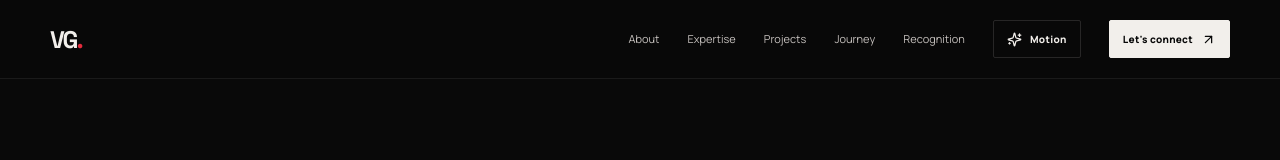
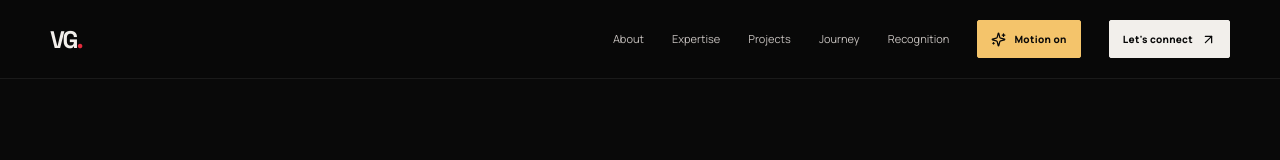
Before and after one commit to vanx-era/vansh-portfolio, a React (Vite) app: page / in a window 1280 px wide. Shown: the top 160 px of the page. Built offline with nearby package versions, Linux system fonts and the light colour scheme.

Commit message:
Make motion control reflect automatic swarm state

```diff
--- a/src/components/Header.jsx
+++ b/src/components/Header.jsx
@@ -1,18 +1,21 @@
-import React, { useState } from "react";
+import React, { useEffect, useState } from "react";
 import { Menu, X, ArrowUpRight, Sparkles } from "lucide-react";
 import { siteConfig } from "../config/site";
 
 const links = [
-  ["About", "#about"],
-  ["Expertise", "#expertise"],
-  ["Projects", "#projects"],
-  ["Journey", "#experience"],
-  ["Recognition", "#recognition"]
+  ["About", "#about"], ["Expertise", "#expertise"], ["Projects", "#projects"],
+  ["Journey", "#experience"], ["Recognition", "#recognition"]
 ];
 
 function Header() {
   const [menuOpen, setMenuOpen] = useState(false);
-  const [motionActive, setMotionActive] = useState(false);
+  const [motionActive, setMotionActive] = useState(true);
+
+  useEffect(() => {
+    const sync = (event) => setMotionActive(Boolean(event.detail?.active));
+    window.addEventListener("swarmline:state", sync);
+    return () => window.removeEventListener("swarmline:state", sync);
+  }, []);
 
   const toggleMotion = () => {
     const next = !motionActive;
@@ -20,47 +23,24 @@ function Header() {
     window.dispatchEvent(new CustomEvent("swarmline:toggle", { detail: { active: next } }));
     setMenuOpen(false);
   };
-
   const closeMenu = () => setMenuOpen(false);
 
   return (
     <header className="site-header">
       <div className="header-inner container">
-        <a href="#home" className="logo" onClick={closeMenu} aria-label="Vansh Gupta, home">
-          VG<span>.</span>
-        </a>
-
-        <button
-          className="menu-toggle"
-          type="button"
-          onClick={() => setMenuOpen((open) => !open)}
-          aria-label={menuOpen ? "Close navigation" : "Open navigation"}
-          aria-expanded={menuOpen}
-        >
+        <a href="#home" className="logo" onClick={closeMenu} aria-label="Vansh Gupta, home">VG<span>.</span></a>
+        <button className="menu-toggle" type="button" onClick={() => setMenuOpen((open) => !open)} aria-label={menuOpen ? "Close navigation" : "Open navigation"} aria-expanded={menuOpen}>
           {menuOpen ? <X size={22} /> : <Menu size={22} />}
         </button>
-
         <nav className={menuOpen ? "navigation open" : "navigation"} aria-label="Main navigation">
-          {links.map(([label, href]) => (
-            <a key={href} href={href} onClick={closeMenu}>{label}</a>
-          ))}
-          <button
-            type="button"
-            className={motionActive ? "motion-toggle active" : "motion-toggle"}
-            onClick={toggleMotion}
-            aria-pressed={motionActive}
-            title="Toggle the multi-cursor motion experience"
-          >
-            <Sparkles size={15} />
-            {motionActive ? "Stop motion" : "Motion"}
+          {links.map(([label, href]) => <a key={href} href={href} onClick={closeMenu}>{label}</a>)}
+          <button type="button" className={motionActive ? "motion-toggle active" : "motion-toggle"} onClick={toggleMotion} aria-pressed={motionActive} title="Toggle the multi-cursor motion experience">
+            <Sparkles size={15} />{motionActive ? "Motion on" : "Motion off"}
           </button>
-          <a className="header-contact" href="#contact" onClick={closeMenu}>
-            Let's connect <ArrowUpRight size={15} />
-          </a>
+          <a className="header-contact" href="#contact" onClick={closeMenu}>Let's connect <ArrowUpRight size={15} /></a>
         </nav>
       </div>
     </header>
   );
 }
-
 export default Header;
```
